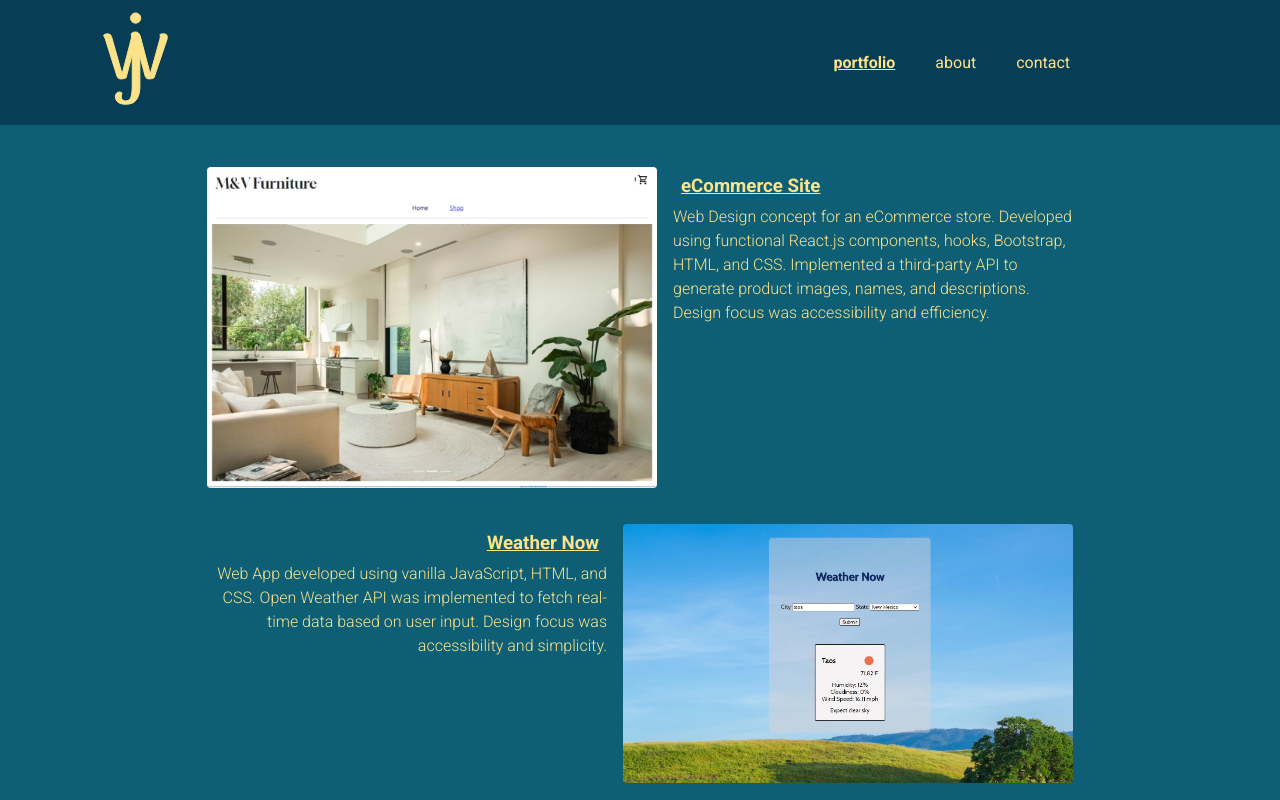
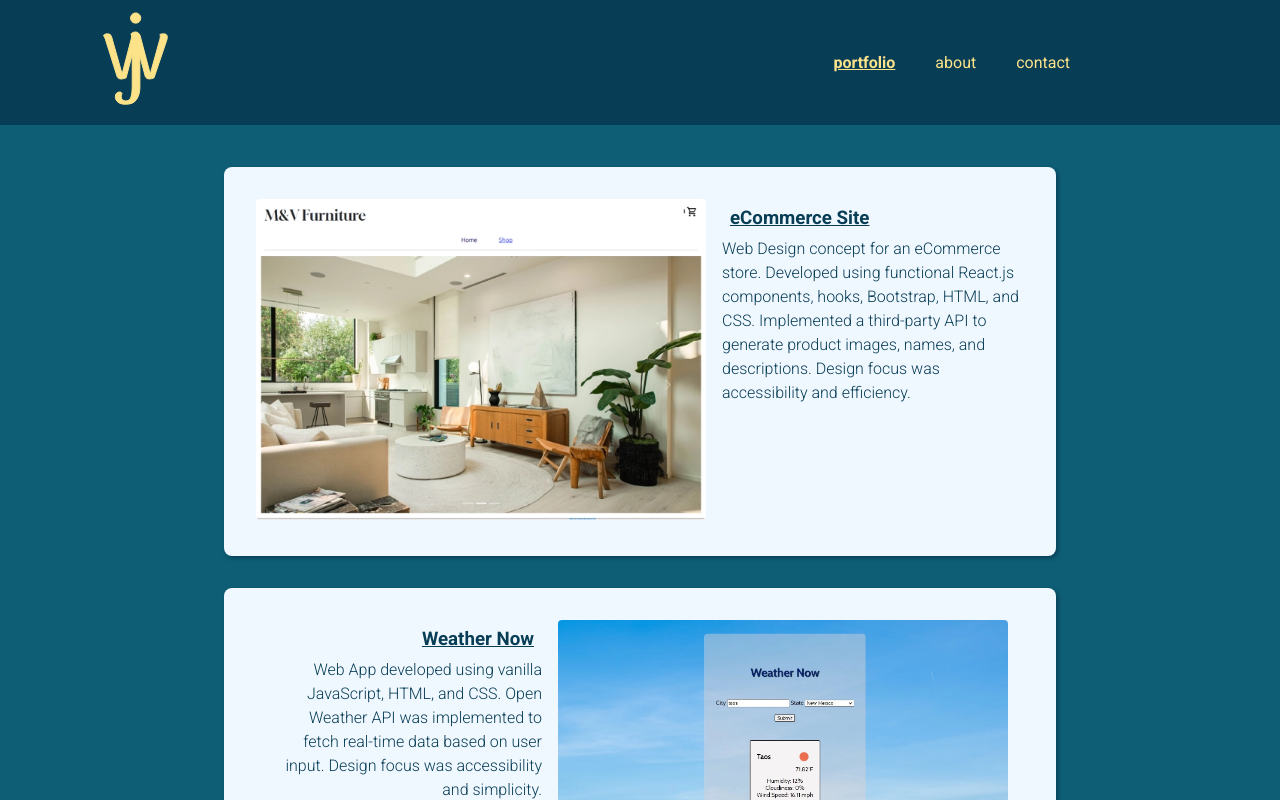
Before and after one commit to jelewe/portfolio, a React (Create React App) app: page / in a window 1280 px wide. Shown: the top 800 px of the page. Built offline with nearby package versions, Linux system fonts and the light colour scheme.

Commit message:
add favicon, update Project card styling

```diff
--- a/src/Components/Projects.css
+++ b/src/Components/Projects.css
@@ -7,15 +7,21 @@ code {
 }
 
 .projectContainer {
-    background: var(--main-color);
+    display: flex;
+    flex-direction: column;
+    align-items: center;
 }
 
 .projectDiv {
+    background-color: var(--highlight-color);
     display: flex;
     justify-content: center;
     font-weight: 300;
     margin: 1rem;
-    padding-bottom: 1rem;
+    padding: 2rem;
+    width: 80%;
+    border-radius: 8px;
+    box-shadow: 2px 2px 5px var(--accent-color);
 }
 
 .projectDiv:nth-child(even){
@@ -28,9 +34,14 @@ code {
     padding-right: 1rem;
 }
 
+.projectDiv:last-child {
+    margin-bottom: 4rem;
+}
+
 
 .projectDiv a {
     text-decoration: underline;
+    color: var(--accent-color);
 }
 
 .projectDiv img {
@@ -52,6 +63,7 @@ code {
     padding-left: 1rem;
     text-align: left;
     width: 400px;
+    color: var(--accent-color);
 }
 
 .projectDiv img {
@@ -65,7 +77,6 @@ code {
         display: flex;
         flex-direction: column;
         align-items: center;
-        margin: 0;
     }
 
     .projectDiv:nth-child(even){
@@ -88,3 +99,9 @@ code {
         padding: 0;
     }
 }
+
+@media (min-width: 1090px) {
+    .projectDiv {
+        width: 60%;
+    }
+}
--- a/src/index.css
+++ b/src/index.css
@@ -2,6 +2,7 @@
   --text-color: rgb(252, 227, 138);
   --accent-color: #083D56;
   --main-color: #0E5F76;
+  --highlight-color: aliceblue;
 }
 
 body {
```
Also changed, not shown: 1 other file (tests, documents, lock files or other folders).
